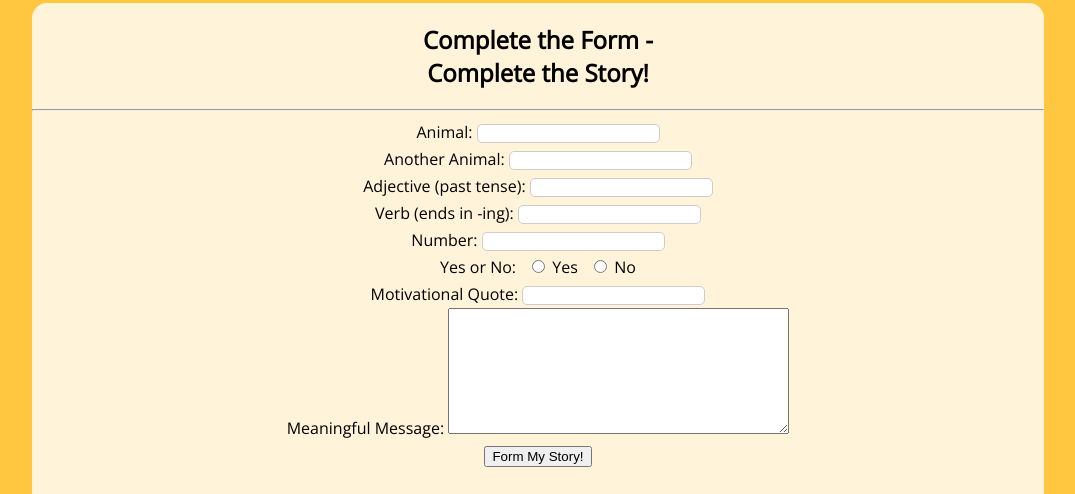
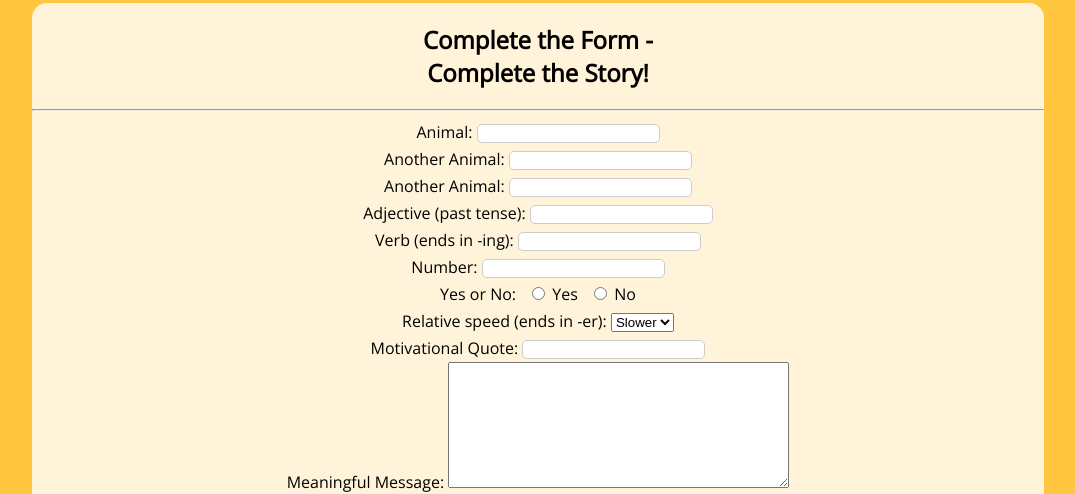
Before and after one commit to LeahTajon/my-project-form-story, a plain HTML site: page index.html in a window 1280 px wide. Shown: the part 313-807 px from the top of the page, without its empty margins (102-1177 px from the left). Drawn offline with nearby package versions, Linux system fonts and the light colour scheme.

Commit message:
Add speed

```diff
--- a/index.html
+++ b/index.html
@@ -24,6 +24,9 @@
             <label for="animal-2">Another Animal:</label>
             <input type="text" id="animal-2" name="animal-2" required>
             <br>
+            <label for="animal-3">Another Animal:</label>
+            <input type="text" id="animal-3" name="animal-3" required>
+            <br>
             <label for="adj-1">Adjective (past tense):</label>
             <input type="text" id="adj-1" name="adj-1" required>
             <br>
@@ -39,10 +42,16 @@
             <input id="no" type="radio" name="answer" value="no">
             <label for="no">No</label>
             <br>
+            <label for="speed">Relative speed (ends in -er):</label>
+            <select name="speed" id="speed" required>
+                <option value="slower">Slower</option>
+                <option value="faster">Faster</option>
+            </select>
+            <br>
             <label for="quote">Motivational Quote:</label>
             <input type="text" id="quote" name="quote" required list="quote-choices">
             <datalist id="quote-choices">
-                <option value="winner get ice cream!"></option>
+                <option value="winner gets ice cream!"></option>
                 <option value="winner takes all!"></option>
             </datalist>
             <br>
```
